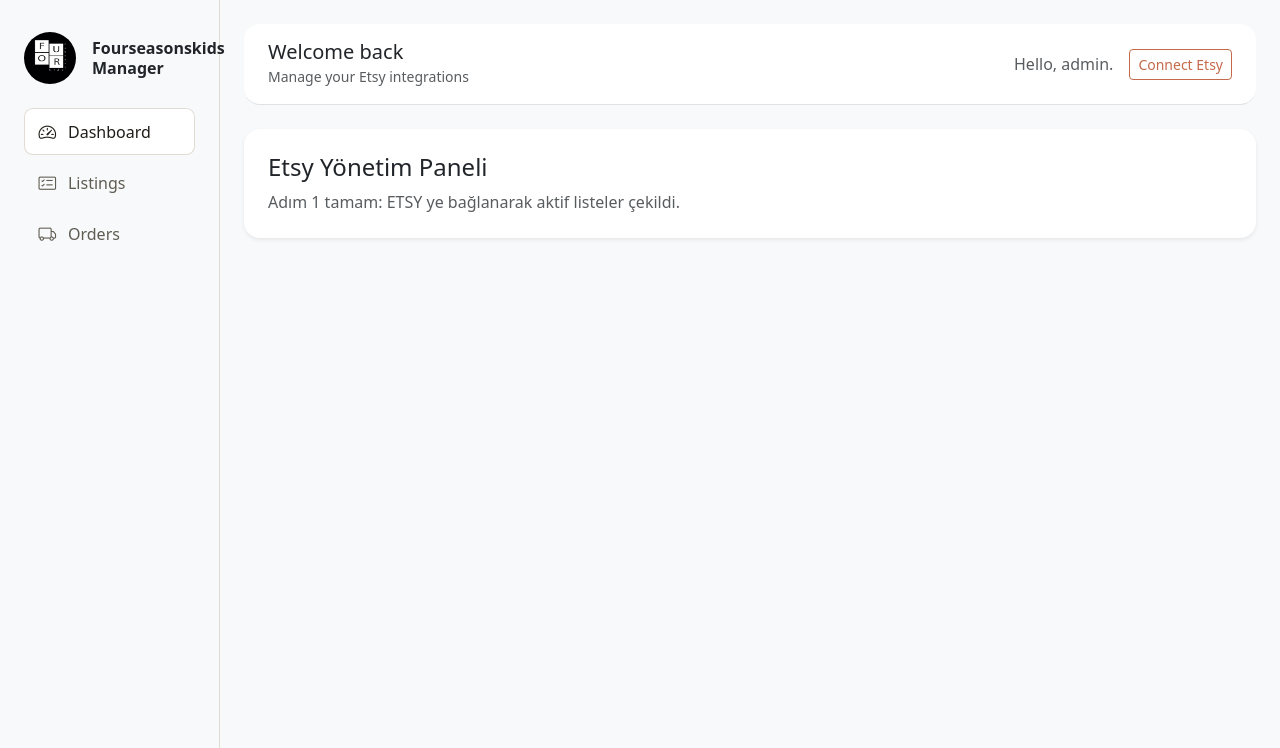
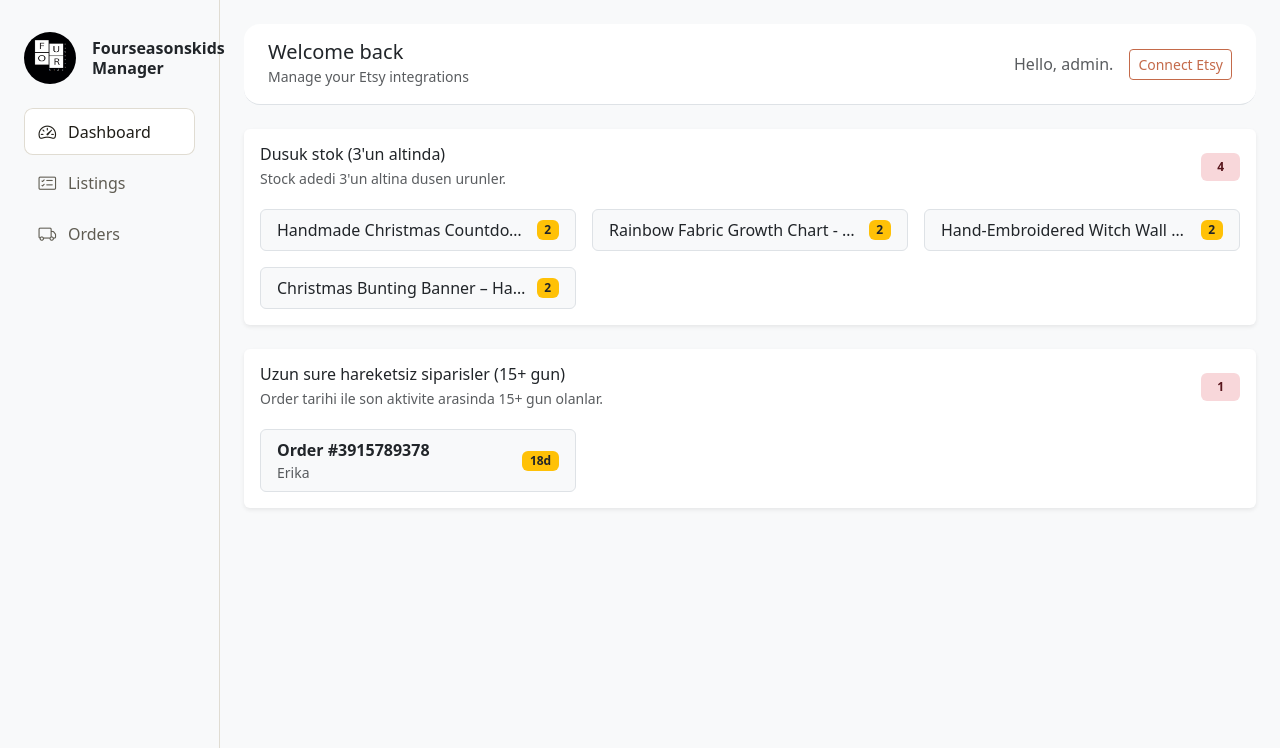
Before and after one commit to aziz-django-projects/etsy-panel, a Django app: page / in a window 1280 px wide. Shown: the top 748 px of the page. Run offline with Django 5.2, Linux system fonts and the light colour scheme; a user stored in the database is signed in; data comes from the database, SQL or seed files in the repository; both versions use the stored data as it was after the commit.

Commit message:
MVP version completed

```diff
--- a/core/urls.py
+++ b/core/urls.py
@@ -17,11 +17,11 @@ Including another URLconf
 
 from django.contrib import admin
 from django.urls import path, include
-from django.views.generic import TemplateView
+from .views import DashboardView
 
 urlpatterns = [
     path("admin/", admin.site.urls),
-    path("", TemplateView.as_view(template_name="dashboard.html"), name="home"),
+    path("", DashboardView.as_view(), name="home"),
     path("accounts/", include("django.contrib.auth.urls")),
     path("etsy/", include("etsy.urls")),
     path("listings/", include("listings.urls")),
--- /dev/null
+++ b/core/views.py
@@ -0,0 +1,41 @@
+from datetime import timedelta
+
+from django.contrib.auth.mixins import LoginRequiredMixin
+from django.views.generic import TemplateView
+
+from listings.models import Listing
+from orders.models import Order
+
+
+class DashboardView(LoginRequiredMixin, TemplateView):
+    template_name = "dashboard.html"
+
+    def get_context_data(self, **kwargs):
+        context = super().get_context_data(**kwargs)
+        context["low_stock"] = Listing.objects.filter(
+            owner=self.request.user,
+            quantity__lt=3,
+        ).order_by("quantity", "-id")
+        stale_orders = []
+        orders = (
+            Order.objects.filter(
+                owner=self.request.user,
+                status__in=[Order.Status.SHIPPED, Order.Status.IN_TRANSIT],
+                order_created_at__isnull=False,
+                shipment__last_activity_at__isnull=False,
+            )
+            .select_related("shipment")
+            .order_by("-order_created_at")
+        )
+        for order in orders:
+            gap = order.shipment.last_activity_at - order.order_created_at
+            if gap >= timedelta(days=15):
+                stale_orders.append(
+                    {
+                        "order": order,
+                        "gap_days": gap.days,
+                    }
+                )
+        stale_orders.sort(key=lambda item: item["gap_days"], reverse=True)
+        context["stale_orders"] = stale_orders
+        return context
--- a/templates/dashboard.html
+++ b/templates/dashboard.html
@@ -11,8 +11,74 @@
         <a class="btn btn-outline-primary btn-sm" href="/etsy/connect/">Connect Etsy</a>
     </div>
 </header>
-<div class="p-4 bg-white rounded-4 shadow-sm">
-    <h1 class="h4 mb-2">Etsy Yönetim Paneli</h1>
-    <p class="text-muted mb-0">Adım 1 tamam: ETSY ye bağlanarak aktif listeler çekildi.</p>
+<div class="card border-0 shadow-sm mb-4">
+    <div class="card-body">
+        <div class="d-flex align-items-center justify-content-between">
+            <div>
+                <h2 class="h6 mb-1">Dusuk stok (3'un altinda)</h2>
+                <div class="text-muted small">Stock adedi 3'un altina dusen urunler.</div>
+            </div>
+            <span class="badge bg-danger-subtle text-danger-emphasis px-3 py-2">
+                {{ low_stock|length }}
+            </span>
+        </div>
+        {% if low_stock %}
+        <div class="row g-3 mt-1">
+            {% for l in low_stock %}
+            <div class="col-12 col-md-6 col-lg-4">
+                <div class="d-flex align-items-center justify-content-between border rounded px-3 py-2 bg-light">
+                    <div class="text-truncate me-2">
+                        {% if l.url %}
+                        <a href="{{ l.url }}" target="_blank" class="text-decoration-none text-dark">
+                            {{ l.title|default:"(No title)" }}
+                        </a>
+                        {% else %}
+                        {{ l.title|default:"(No title)" }}
+                        {% endif %}
+                    </div>
+                    <span class="badge bg-warning text-dark">
+                        {{ l.quantity|default:"-" }}
+                    </span>
+                </div>
+            </div>
+            {% endfor %}
+        </div>
+        {% else %}
+        <div class="text-muted small mt-2">Dusuk stokta urun yok.</div>
+        {% endif %}
+    </div>
+</div>
+<div class="card border-0 shadow-sm mb-4">
+    <div class="card-body">
+        <div class="d-flex align-items-center justify-content-between">
+            <div>
+                <h2 class="h6 mb-1">Uzun sure hareketsiz siparisler (15+ gun)</h2>
+                <div class="text-muted small">Order tarihi ile son aktivite arasinda 15+ gun olanlar.</div>
+            </div>
+            <span class="badge bg-danger-subtle text-danger-emphasis px-3 py-2">
+                {{ stale_orders|length }}
+            </span>
+        </div>
+        {% if stale_orders %}
+        <div class="row g-3 mt-1">
+            {% for item in stale_orders %}
+            <div class="col-12 col-md-6 col-lg-4">
+                <a class="d-flex align-items-center justify-content-between border rounded px-3 py-2 bg-light text-decoration-none text-dark"
+                    href="{% url 'orders_home' %}#order-{{ item.order.id }}">
+                    <div class="text-truncate me-2">
+                        <span class="fw-semibold">Order #{{ item.order.etsy_order_id }}</span>
+                        <div class="text-muted small">{{ item.order.buyer_name|default:"(No buyer)" }}</div>
+                    </div>
+                    <span class="badge bg-warning text-dark">
+                        {{ item.gap_days }}d
+                    </span>
+                </a>
+            </div>
+            {% endfor %}
+        </div>
+        {% else %}
+        <div class="text-muted small mt-2">15+ gun farkli siparis yok.</div>
+        {% endif %}
+    </div>
 </div>
 {% endblock %}
--- a/templates/orders/home.html
+++ b/templates/orders/home.html
@@ -26,7 +26,7 @@
 <div class="d-grid gap-4">
     {% if order_cards %}
     {% for card in order_cards %}
-    <section class="card shadow-sm border-0 rounded-4">
+    <section id="order-{{ card.order.id }}" class="card shadow-sm border-0 rounded-4">
         <div class="card-body px-5">
             {% include "orders/_summary.html" %}
             {% include "orders/_stepper.html" %}
```
Also changed, not shown: db.sqlite3.
